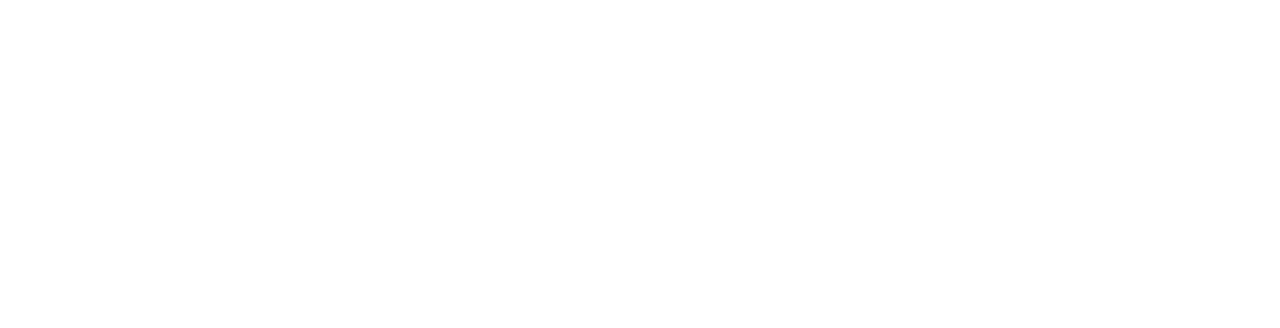
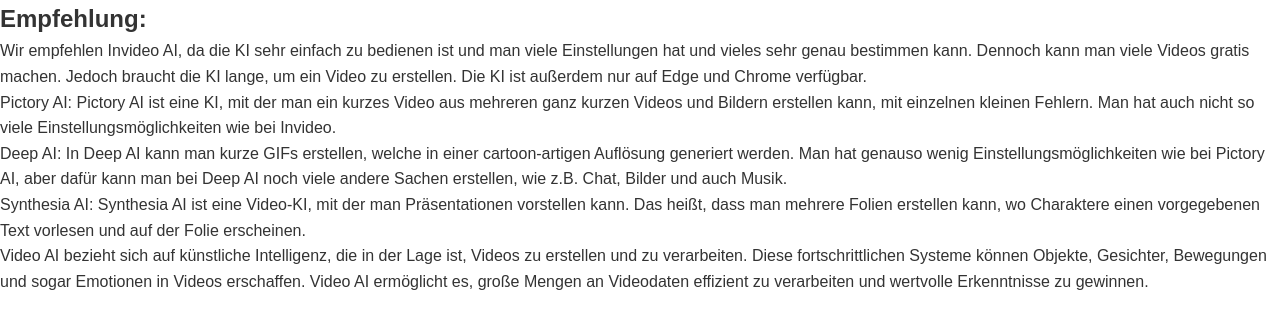
Before and after one commit to NoNameGameDevelopment/kilianbsoftware.github.io, a plain HTML site: page videoerstellung.html in a window 1280 px wide. Drawn offline with Linux system fonts and the light colour scheme.

Commit message:
Update videoerstellung.html

```diff
--- a/videoerstellung.html
+++ b/videoerstellung.html
@@ -8,5 +8,11 @@
     <title>KI Fortschritte und Anwendungen</title>
 </head>
 <body>
+    <h2>Empfehlung:</h2>
+    <p>Wir empfehlen Invideo AI, da die KI sehr einfach zu bedienen ist und man viele Einstellungen hat und vieles sehr genau bestimmen kann. Dennoch kann man viele Videos gratis machen. Jedoch braucht die KI lange, um ein Video zu erstellen. Die KI ist außerdem nur auf Edge und Chrome verfügbar.</p>
+    <p>Pictory AI: Pictory AI ist eine KI, mit der man ein kurzes Video aus mehreren ganz kurzen Videos und Bildern erstellen kann, mit einzelnen kleinen Fehlern. Man hat auch nicht so viele Einstellungsmöglichkeiten wie bei Invideo.</p>
+    <p>Deep AI: In Deep AI kann man kurze GIFs erstellen, welche in einer cartoon-artigen Auflösung generiert werden. Man hat genauso wenig Einstellungsmöglichkeiten wie bei Pictory AI, aber dafür kann man bei Deep AI noch viele andere Sachen erstellen, wie z.B. Chat, Bilder und auch Musik.</p>
+    <p>Synthesia AI: Synthesia AI ist eine Video-KI, mit der man Präsentationen vorstellen kann. Das heißt, dass man mehrere Folien erstellen kann, wo Charaktere einen vorgegebenen Text vorlesen und auf der Folie erscheinen.</p>
+    <p>Video AI bezieht sich auf künstliche Intelligenz, die in der Lage ist, Videos zu erstellen und zu verarbeiten. Diese fortschrittlichen Systeme können Objekte, Gesichter, Bewegungen und sogar Emotionen in Videos erschaffen. Video AI ermöglicht es, große Mengen an Videodaten effizient zu verarbeiten und wertvolle Erkenntnisse zu gewinnen.</p>
 </body>
 </html>
```
